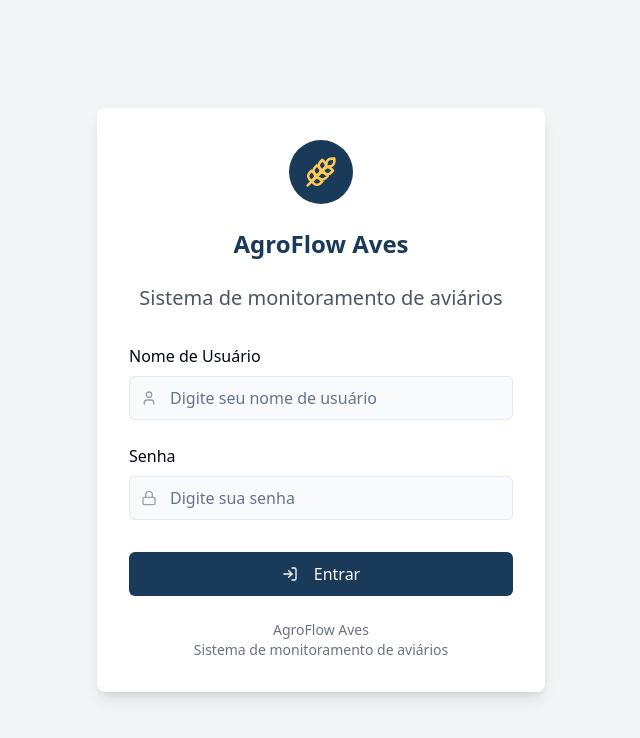
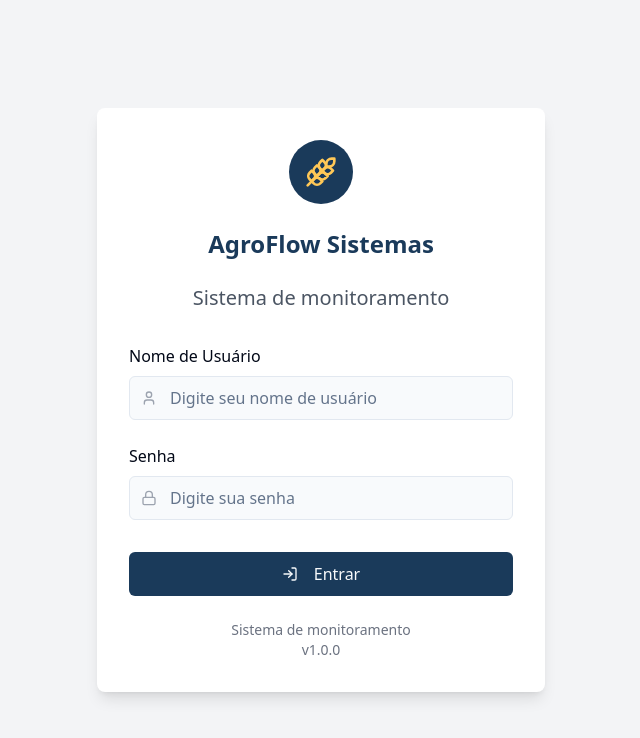
Before and after one commit to Fkozuka/agroflow-aviarios, a React (Vite) app: page /login in a window 1280 px wide. Shown: the top 738 px of the page, without its empty margins (319-959 px from the left). Built offline with nearby package versions, Linux system fonts and the light colour scheme.

Commit message:
Atualização do texto do login

```diff
--- a/src/pages/Login.tsx
+++ b/src/pages/Login.tsx
@@ -52,7 +52,7 @@ const Login = () => {
 
         toast({
           title: "Login bem-sucedido",
-          description: "Bem-vindo ao AgroFlow Aves!",
+          description: "Bem-vindo ao AgroFlow Sistemas!",
         });
 
         navigate("/");
@@ -82,10 +82,10 @@ const Login = () => {
         </div>
 
         <h1 className="text-xl md:text-2xl font-bold text-center text-industrial-primary mb-2 md:mb-6">
-          AgroFlow Aves
+          AgroFlow Sistemas
         </h1>
         <h2 className="text-sm md:text-xl text-center text-gray-600 mb-4 md:mb-8">
-          Sistema de monitoramento de aviários
+          Sistema de monitoramento
         </h2>
 
         <Form {...form}>
@@ -147,8 +147,8 @@ const Login = () => {
         </Form>
 
         <div className="mt-4 md:mt-6 text-center text-xs md:text-sm text-gray-500">
-          <p>AgroFlow Aves</p>
-          <p className="hidden md:block">Sistema de monitoramento de aviários</p>
+          <p className="hidden md:block">Sistema de monitoramento</p>
+          <p>v1.0.0</p>
         </div>
       </div>
     </div>
```
